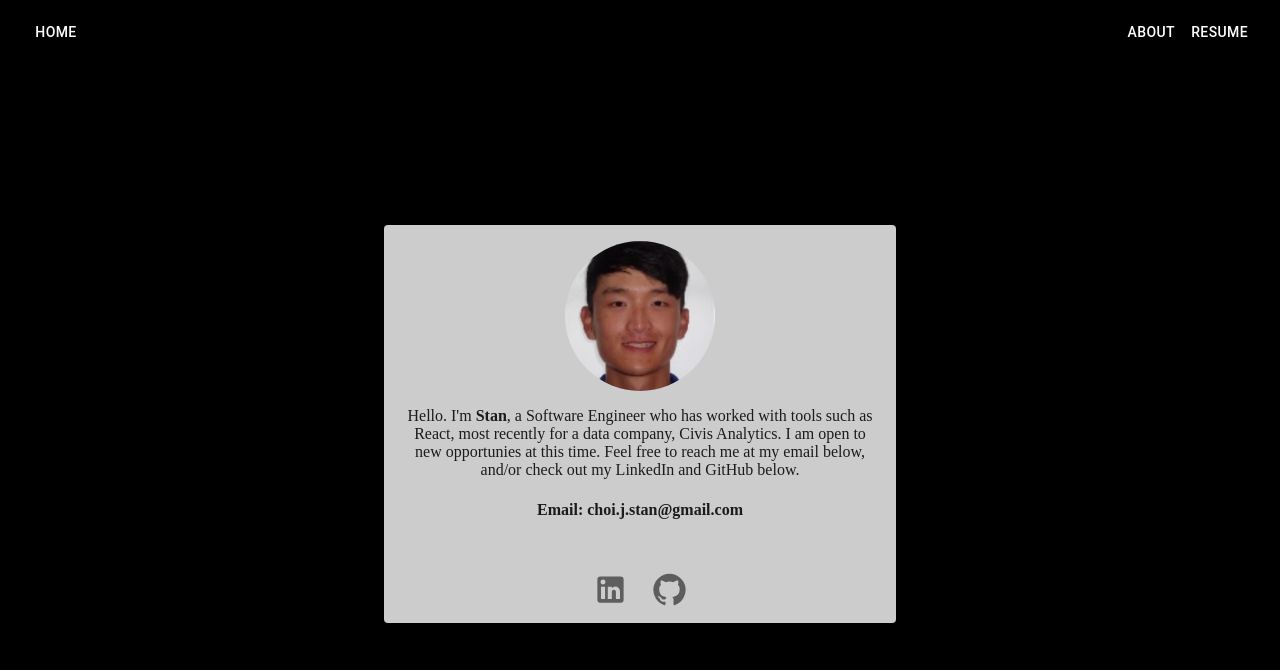
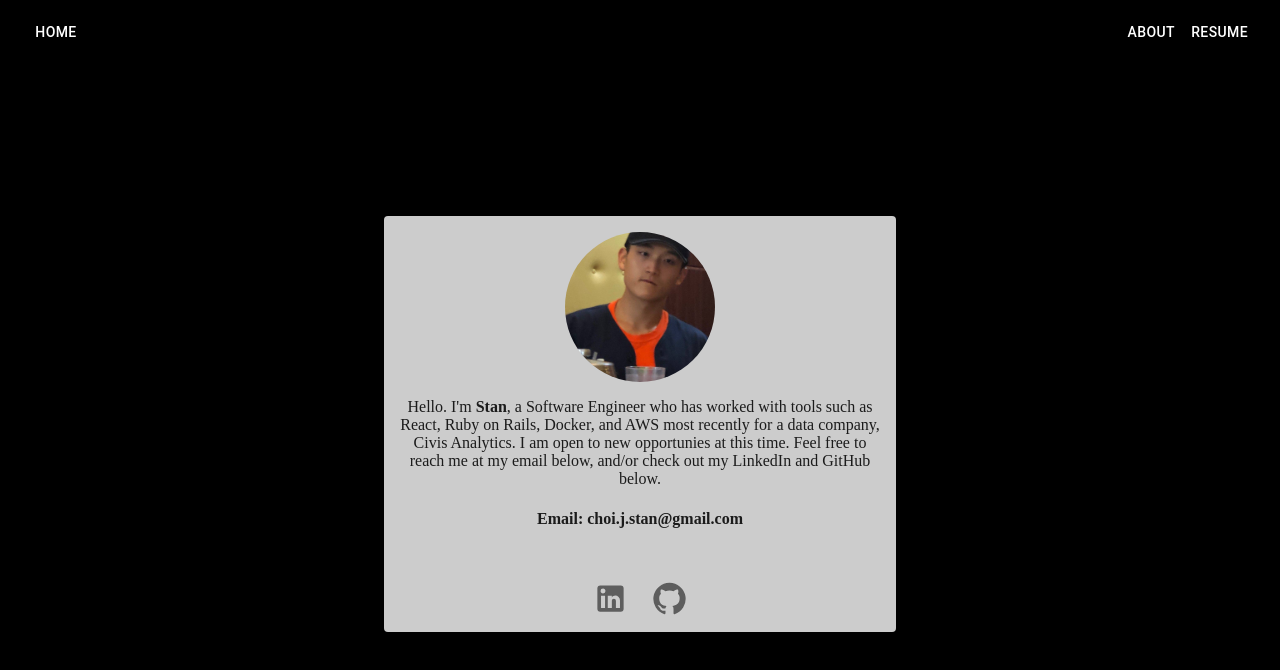
Before and after one commit to StanimalTheMan/jiggy-landing-page, a React (Create React App) app: page / in a window 1280 px wide. Shown: the top 670 px of the page. Built offline with nearby package versions, Linux system fonts and the light colour scheme.

Commit message:
Update homepage picture and desc, todo: add projects section

```diff
--- a/src/pages/Home.js
+++ b/src/pages/Home.js
@@ -17,15 +17,15 @@ const Home = () => {
           <Avatar
             className="card-photo"
             alt="Stan"
-            src="static/stan.jpg"
+            src="static/stanimal.jpeg"
             sx={{ width: 150, height: 150 }}
           />
           <p>
             Hello. I'm <strong>Stan</strong>, a Software Engineer who has worked
-            with tools such as React, most recently for a data company, Civis
-            Analytics. I am open to new opportunies at this time. Feel free to
-            reach me at my email below, and/or check out my LinkedIn and GitHub
-            below.
+            with tools such as React, Ruby on Rails, Docker, and AWS most
+            recently for a data company, Civis Analytics. I am open to new
+            opportunies at this time. Feel free to reach me at my email below,
+            and/or check out my LinkedIn and GitHub below.
           </p>
           <h4>Email: choi.j.stan@gmail.com</h4>
         </CardContent>
```
Also changed, not shown: public/static/stan.jpg (deleted), public/static/stanimal.jpeg (added).
